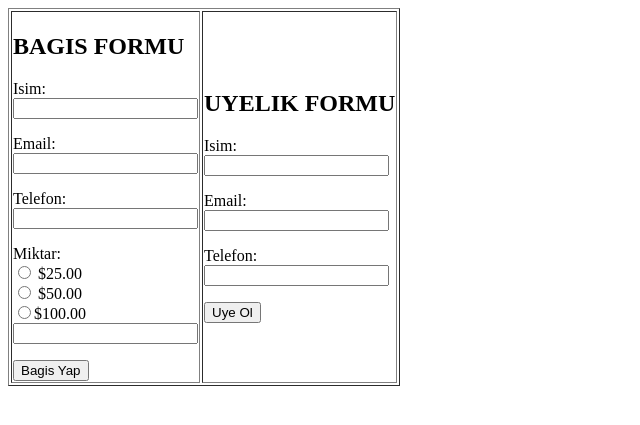
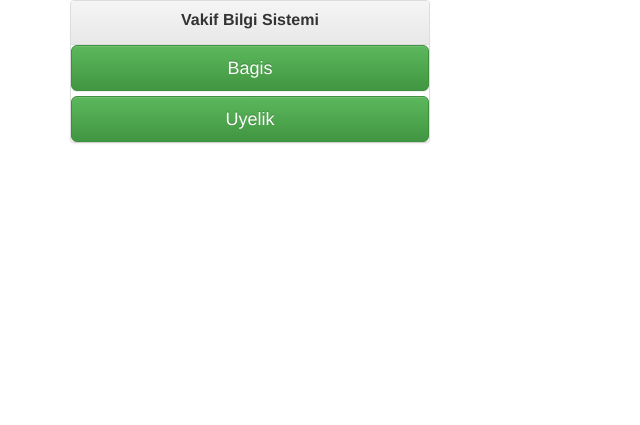
Before and after one commit to AlperSakarya/gorevli, a Flask app: page / in a window 1280 px wide. Shown: the top 425 px of the page, without its empty margins (0-640 px from the left). Run offline with Flask 2, Linux system fonts and the light colour scheme; some libraries are stand-ins or nearby versions.

Commit message:
Visual Changes, re-strucrting functions

```diff
--- a/app.py
+++ b/app.py
@@ -5,6 +5,9 @@ import squareconnect
 from squareconnect.rest import ApiException
 from squareconnect.apis.customers_api import CustomersApi
 from squareconnect.models.create_customer_request import CreateCustomerRequest
+from squareconnect import Money
+import uuid
+
 
 import auth # I pass my Square access token here and import this auth.py file
 # squareconnect.configuration.access_token = 'put access token here'
@@ -17,6 +20,14 @@ app.secret_key = 'myverylongsecretkey'
 def index():
     return render_template('index.html')
 
+@app.route('/donate')
+def donation():
+    return render_template('donate.html')
+
+@app.route('/signup')
+def signup():
+    return render_template('signup.html')
+
 
 @app.route('/charge', methods=['POST'])
 def charge():
@@ -25,7 +36,10 @@ def charge():
         api_response = api_instance.create_customer(CreateCustomerRequest(
             given_name=form.memberName.data,
             email_address=form.notificationEmail.data,
-            phone_number=form.phoneNumber.data
+            phone_number=form.phoneNumber.data,
+            amount_money=Money(form.donationAmount.data, 'USD'),
+            idempotency_key=uuid.uuid4(),
+            location_id="5GKMAHGA9Y9N1"
 
         ))
         print(api_response.customer.id)
@@ -37,8 +51,8 @@ def charge():
         return render_template('charge.html', exception=e.body)
 
 
-@app.route('/signup', methods=['POST'])
-def signup():
+@app.route('/signuprequest', methods=['POST'])
+def signuprequest():
     form = signupform()
     try:
         api_response = api_instance.create_customer(CreateCustomerRequest(
@@ -47,13 +61,13 @@ def signup():
             phone_number=form.phoneNumber.data
 
         ))
-        print(api_response.customer.id)
-        return render_template('signup.html', exception="", isim=form.memberName.data,
+        #print(api_response.customer.id)
+        return render_template('signup-response.html', exception="", isim=form.memberName.data,
                                email=form.notificationEmail.data, telefon=form.phoneNumber.data)
 
     except ApiException as e:
-        print(e.body)
-        return render_template('signup.html', exception=e.body)
+        #print(e.body)
+        return render_template('signup-response.html', exception=e.body)
 
 if __name__ == '__main__':
     app.run(debug=True)
--- a/forms.py
+++ b/forms.py
@@ -6,4 +6,10 @@ class signupform(Form):
     memberName = TextField("Name")
     notificationEmail = TextField("Notification Email")
     phoneNumber = TextField("Phone Number")
+
+
+class donationform(Form):
+    memberName = TextField("Name")
+    notificationEmail = TextField("Notification Email")
+    phoneNumber = TextField("Phone Number")
     donationAmount = TextField("Donation Amount")
--- a/templates/index.html
+++ b/templates/index.html
@@ -1,44 +1,21 @@
 {% extends "layout.html" %}
 {% block content %}
 
-<table border="1px">
-    <tr>
-        <td>
-            <form action="charge" method="post">
-                <article>
-                <p><h1>BAGIS FORMU</h1></p>
-                Isim:<br>
-                <input type="text" name="memberName"><br><p>
-                Email:<br>
-                <input type="text" name="notificationEmail"><br><p>
-                Telefon:<br>
-                <input type="text" name="phoneNumber"><br><p>
-                Miktar:<br>
-                <input type="radio" name="donationAmount" value="25"> $25.00 <br>
-                <input type="radio" name="donationAmount" value="50"> $50.00 <br>
-                <input type="radio" name="donationAmount" value="100">$100.00 <br>
-                <input type="text" name="donationAmount">
-                </article>
-                <input type="submit" value="Bagis Yap">
-            </form>
-        </td>
+    <div class="container">
+    <div class="row">
+        <div class="col-xs-6 col-md-4">
+            <div class="panel panel-default">
+                <div class="panel-heading">
+                    <h3 class="panel-title" align="center">
+                        <label>Vakif Bilgi Sistemi</label>
+                    </h3>
+                </div>
+                <a href="donate" class="btn btn-success btn-lg btn-block" role="button">Bagis</a>
+                <a href="signup" class="btn btn-success btn-lg btn-block" role="button">Uyelik</a>
 
-        <td>
-            <form action="signup" method="post">
-                <article>
-                <p><h1>UYELIK FORMU</h1></p>
-                Isim:<br>
-                <input type="text" name="memberName"><br><p>
-                Email:<br>
-                <input type="text" name="notificationEmail"><br><p>
-                Telefon:<br>
-                <input type="text" name="phoneNumber"><br><p>
-                </article>
-                <input type="submit" value="Uye Ol">
-            </form>
-        </td>
-    </tr>
-</table>
-
+            </div>
+        </div>
+    </div>
+</div>
 
 {% endblock %}
--- a/templates/layout.html
+++ b/templates/layout.html
@@ -2,16 +2,15 @@
 <html>
 <head>
   <title>Semerkand Washington D.C Vakfi Uyelik ve Bagis Formu</title>
-  <style type="text/css" media="screen">
-    form article label {
-      display: block;
-      margin: 5px;
-    }
 
-    form .submit {
-      margin: 15px 0;
-    }
-  </style>
+<!-- Latest compiled and minified CSS -->
+<link rel="stylesheet" href="https://maxcdn.bootstrapcdn.com/bootstrap/3.3.7/css/bootstrap.min.css" integrity="sha384-BVYiiSIFeK1dGmJRAkycuHAHRg32OmUcww7on3RYdg4Va+PmSTsz/K68vbdEjh4u" crossorigin="anonymous">
+
+<!-- Optional theme -->
+<link rel="stylesheet" href="https://maxcdn.bootstrapcdn.com/bootstrap/3.3.7/css/bootstrap-theme.min.css" integrity="sha384-rHyoN1iRsVXV4nD0JutlnGaslCJuC7uwjduW9SVrLvRYooPp2bWYgmgJQIXwl/Sp" crossorigin="anonymous">
+
+<!-- Latest compiled and minified JavaScript -->
+<script src="https://maxcdn.bootstrapcdn.com/bootstrap/3.3.7/js/bootstrap.min.js" integrity="sha384-Tc5IQib027qvyjSMfHjOMaLkfuWVxZxUPnCJA7l2mCWNIpG9mGCD8wGNIcPD7Txa" crossorigin="anonymous"></script>
 </head>
 <body>
   {% block content %}{% endblock %}
```
Also changed, not shown: templates/signup.html (+25 -18 lines), 1 other file.
